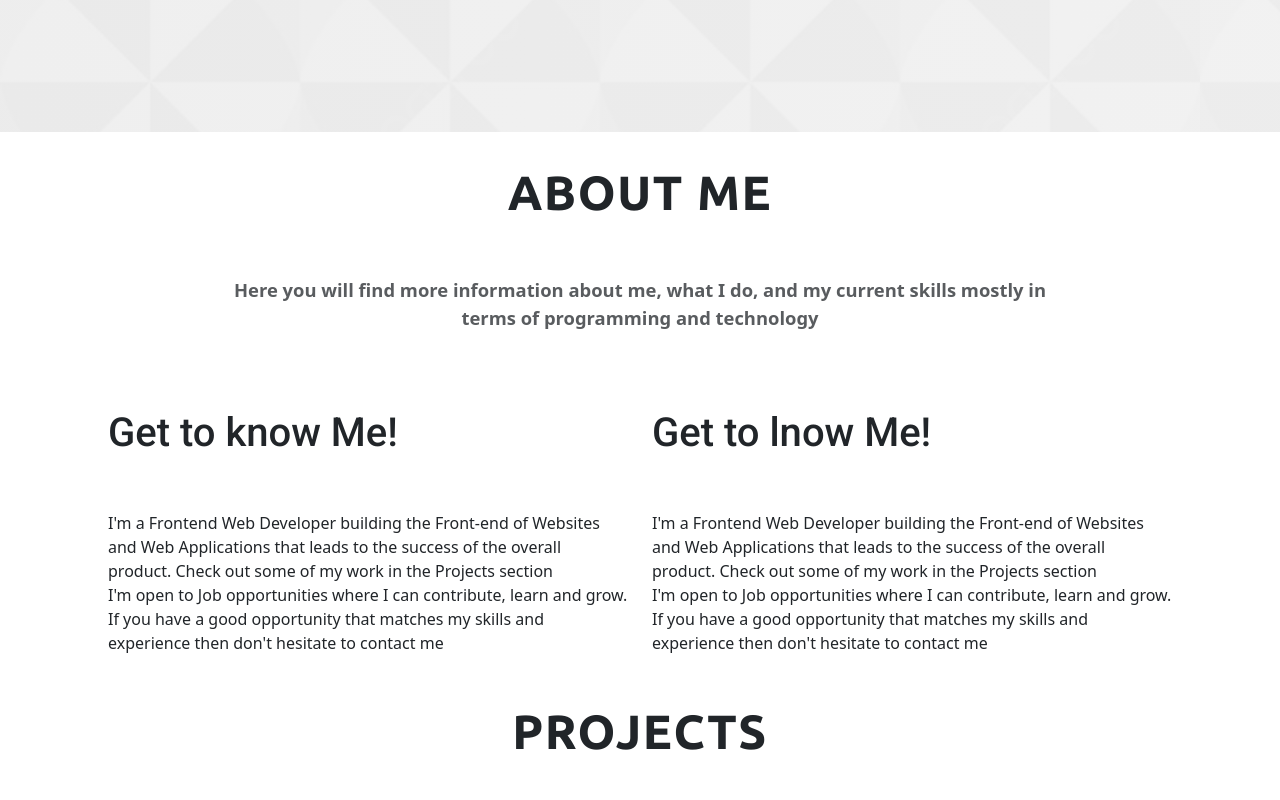
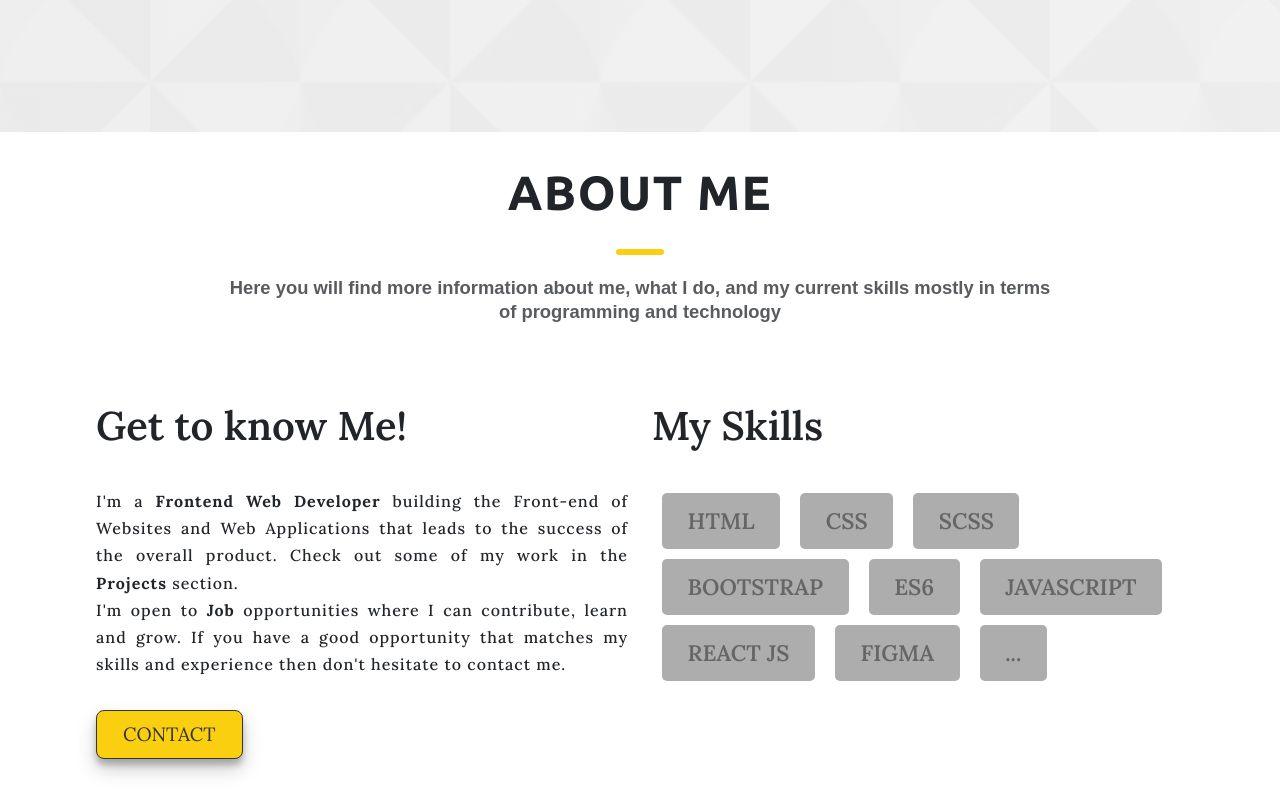
Before and after one commit to Meet587/Portfolio-In-React, a React (Vite) app: page / in a window 1280 px wide. Shown: the part 780-1580 px from the top of the page. Built offline with nearby package versions, Linux system fonts and the light colour scheme.

Commit message:
complete about section

```diff
--- a/index.html
+++ b/index.html
@@ -7,7 +7,9 @@
   <meta name="viewport" content="width=device-width, initial-scale=1.0" />
   <link rel="preconnect" href="https://fonts.googleapis.com">
   <link rel="preconnect" href="https://fonts.gstatic.com" crossorigin>
-  <link href="https://fonts.googleapis.com/css2?family=Roboto:wght@300;400;500;700&family=Ubuntu:wght@300;400;500;700&display=swap" rel="stylesheet">
+  <link
+    href="https://fonts.googleapis.com/css2?family=Lora:wght@400;500;600;700&family=Roboto:wght@300;400;500;700&family=Ubuntu:wght@300;400;500;700&display=swap"
+    rel="stylesheet">
   <title>Meet Rakholiya</title>
 </head>
 
--- a/src/Components/Header.jsx
+++ b/src/Components/Header.jsx
@@ -26,7 +26,7 @@ const Header = () => {
             <img src={logo} alt="img" className="person-img"></img>
             <Link to={'/'} className="fc-primary content-center">Meet Rakholiya</Link>
           </div>
-          <div className="navigation">
+          <div className="navigation content-center">
             <Nav>
               <NavLink to={"/"}>HOME</NavLink>
               <NavLink to={"/about"}>ABOUT</NavLink>
--- a/src/Pages/About/About.jsx
+++ b/src/Pages/About/About.jsx
@@ -58,38 +58,43 @@ const About = () => {
             </p>
           </div>
         </div>
-        <Row className="m-5 px-5">
+        <div className="m-5 px-5">
+          <Row>
             <Col lg={6} md={6}>
               <div className="heading_3">Get to know Me!</div>
               <div className="about_text">
                 <p>
-                I'm a Frontend Web Developer building the Front-end of Websites
-                and Web Applications that leads to the success of the overall
-                product. Check out some of my work in the Projects section
+                  I'm a <strong>Frontend Web Developer</strong> building the
+                  Front-end of Websites and Web Applications that leads to the
+                  success of the overall product. Check out some of my work in
+                  the
+                  <strong> Projects</strong> section.
                 </p>
                 <p>
-                I'm open to Job opportunities where I can contribute, learn and
-                grow. If you have a good opportunity that matches my skills and
-                experience then don't hesitate to contact me
+                  I'm open to <strong> Job</strong> opportunities where I can
+                  contribute, learn and grow. If you have a good opportunity
+                  that matches my skills and experience then don't hesitate to
+                  contact me.
                 </p>
               </div>
             </Col>
             <Col lg={6} md={6}>
-            <div className="heading_3">Get to lnow Me!</div>
-            <div className="about_text">
-              <p>
-                I'm a Frontend Web Developer building the Front-end of Websites
-                and Web Applications that leads to the success of the overall
-                product. Check out some of my work in the Projects section
-              </p>
-              <p>
-                I'm open to Job opportunities where I can contribute, learn and
-                grow. If you have a good opportunity that matches my skills and
-                experience then don't hesitate to contact me
-              </p>
+              <div className="heading_3">My Skills</div>
+              <div className="about_skills">
+                <div className="skill">HTML</div>
+                <div className="skill">css</div>
+                <div className="skill">scss</div>
+                <div className="skill">bootstrap</div>
+                <div className="skill">es6</div>
+                <div className="skill">javascript</div>
+                <div className="skill">react js</div>
+                <div className="skill">figma</div>
+                <div className="skill">...</div>
               </div>
             </Col>
           </Row>
+          <Button className="btn_primary mt-4">CONTACT</Button>
+        </div>
       </section>
     </>
   );
--- a/src/Pages/About/about.scss
+++ b/src/Pages/About/about.scss
@@ -82,6 +82,7 @@
 // }
 
 #about {
+  font-family: "Lora", serif;
   .heading_text {
     display: flex;
     justify-content: center;
@@ -92,5 +93,30 @@
       text-align: center;
     }
   }
+  .about_text {
+    p {
+      letter-spacing: 1px;
+      // color: #666;
+      line-height: 1.7;
+      font-weight: 500;
+      text-align: justify;
+    }
+  }
+  .about_skills {
+    display: flex;
+    flex-wrap: wrap;
+    .skill {
+      text-transform: uppercase;
+      box-sizing: border-box;
+      padding: 0.7rem 1.6rem;
+      background-color: #999999cc;
+      color: #666;
+      font-size: 1.4rem;
+      font-weight: 600;
+      border-radius: 5px;
+      display: inline;
 
+      margin: 5px 10px;
+    }
+  }
 }
--- a/src/assets/style/globle.scss
+++ b/src/assets/style/globle.scss
@@ -1,5 +1,6 @@
 @import "./variables.scss";
-@import url("https://fonts.googleapis.com/css2?family=Roboto:wght@300;400;500;700&family=Ubuntu:wght@300;400;500;700&display=swap");
+
+@import url("https://fonts.googleapis.com/css2?family=Lora:wght@400;500;600;700&family=Roboto:wght@300;400;500;700&family=Ubuntu:wght@300;400;500;700&display=swap");
 
 .content-center {
   display: flex;
@@ -15,6 +16,20 @@
   font-size: 3rem;
   font-weight: bold;
   letter-spacing: 0.1rem;
+
+  &::after {
+    content: "";
+    position: absolute;
+    left: 50%;
+    transform: translateX(-50%);
+    width: 3rem;
+    height: 6px;
+    background-color: #facf0f;
+    border-radius: 5px;
+    margin-top: 1.3rem;
+    display: block;
+    align-items: center;
+  }
 }
 
 .heading_text {
@@ -22,18 +37,21 @@
   justify-content: center;
   margin-top: 3rem;
   p {
+    font-family: "Source Sans Pro", sans-serif;
+    font-size: 1.2rem;
+    line-height: 1.5rem;
     max-width: 65vw;
     font-size: 1.15rem;
-    font-weight: 600;
+    font-weight: bold;
     text-align: center;
   }
 }
 
 .heading_3 {
-  font-family: "Roboto", sans-serif !important;
-  font-weight: 500;
+  font-family: "Lora", serif;
+  font-weight: 600;
   font-size: 2.5rem;
-  margin-bottom: 3rem;
+  margin-bottom: 2rem;
 }
 
 .btn_primary {
@@ -47,6 +65,8 @@
 
   &:hover {
     border: 1px solid #333;
+    color: #333;
+    background-color: $primary_color;
     box-shadow: rgba(60, 64, 67, 0.3) 0px 1px 2px 0px,
       rgba(60, 64, 67, 0.15) 0px 2px 6px 2px;
     // box-shadow: 0px 2px 4px rgba(0, 0, 0, 0.4),
```
Lines whose indentation alone changed are shown as unchanged.
